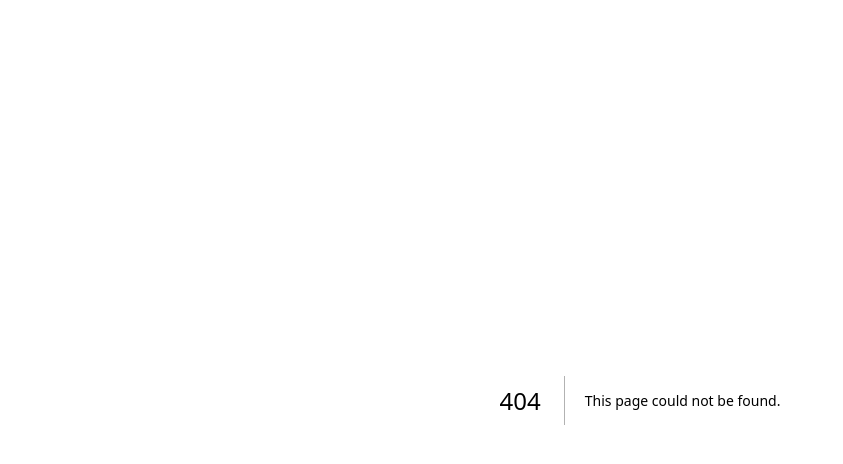
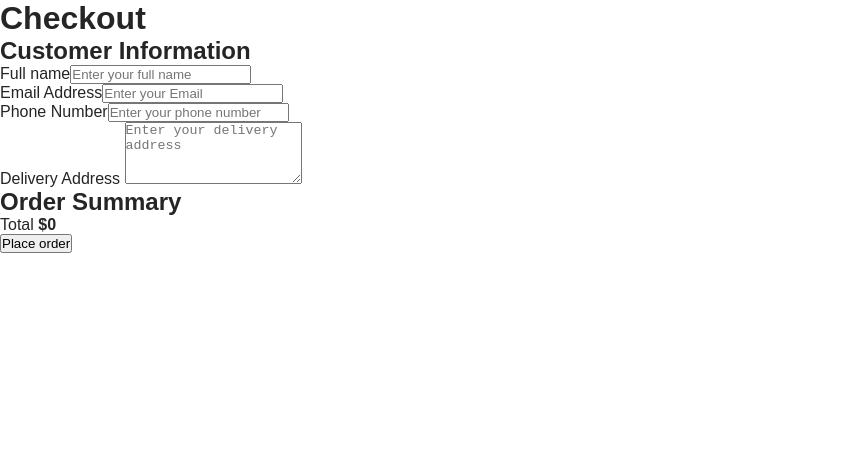
Before and after one commit to preciousosabouhien-hub/E-commerce-web-app, a Next.js app: page /checkout in a window 1280 px wide. Before the commit this address had no page. Shown: the top 464 px of the page, without its empty margins (0-843 px from the left). Built offline with nearby package versions, Linux system fonts and the light colour scheme.

Commit message:
added style to the cart page, added increase and decrease option to the cart page, started developing the checkout page.

```diff
--- /dev/null
+++ b/app/checkout/page.js
@@ -0,0 +1,64 @@
+"use client";
+ import { useCart } from "../../context/CartContext";
+
+ export default function CheckoutPage() {
+    const{ cart } = useCart();
+
+    const subtotal = cart.reduce(
+        (total, item) => total + item.price * item.quantity, 0
+    );
+
+  return (
+    <main className = "checkout-page" >
+        <h1> Checkout</h1>
+        <div className="checkout-form" >
+           <section className="checkout-form" >
+            <h2>Customer Information </h2>
+            <form>
+                <div className="form-group">
+                    <label htmlFor="name">
+                        Full name
+                        </label>
+                        <input type="text"  id="name"  placeholder="Enter your full name" />
+                        </div>
+                        <div className="form-group" >
+                            <label htmlFor="email">
+                                Email Address
+                                </label>
+                                <input type="email" id="email" placeholder="Enter your Email" /></div>
+                                   <div className="form-group" >
+                            <label htmlFor="phone">
+                                Phone Number
+                                </label>
+                                <input type="tel" id="phone" placeholder="Enter your phone number" /></div>
+                        <div className="form-group" >
+                            <label htmlFor="address" >
+                                Delivery Address </label>
+                                <textarea id="address" placeholder="Enter your delivery address" rows="4"></textarea>
+                                </div></form></section>
+                            <section className="checkout-summary" >
+                            <h2>Order Summary</h2>
+                            {cart.map((item) => (
+                                <div className="checkout-item" key={item.id}>
+                                    <div><h3> {item.name}</h3>
+                                    <p>{item.quantity} x ${item.price.toLocaleString()}</p>
+                                    </div>
+                                <strong>
+                                    ${(
+                                        item.price * item.quantity).toLocaleString()}
+                                        </strong>
+                                        </div> ))}
+
+                                        <div className="checkout-total"><span>Total</span>
+                                        <strong> ${subtotal.toLocaleString()}
+                                            </strong>
+                                            </div>
+                                            <button className="place-order-button">
+                                                Place order</button>
+                                                </section>
+                                                </div>
+                                                </main>
+
+                            );
+
+}
--- a/app/globals.css
+++ b/app/globals.css
@@ -271,10 +271,11 @@ body {
 /* ================================================================== Cart Page Styling ================================================ */
 
 /* =============================================================================================================================== */
+
 .cart-page {
   min-height: 80vh;
   padding: 60px;
-  background: #f8f8f8 ;
+  background:  #dbdada;
 }
 
 .cart-page h1 {
@@ -289,13 +290,7 @@ body {
   font-size: 18px;
   color: #666;
 }
-
-.cart-page img{
-  width:200px;
-  height:auto;
-}
-
-/* Cart items container  */
+                /* Cart items container  */
 .cart-items {
   max-width: 900px;
   margin: 0 auto;
@@ -303,13 +298,32 @@ body {
   flex-direction: column;
   gap: 20px;
 }
+                /* individual cart item */
+.cart-item{
+  display: flex;
+  align-items: center;
+  gap:25px;
+  padding: 20px;
+  background: #f8f8f8;
+  border-radius: 10px;
+  border: 1px solid #ddd;
+}
+                  /* Product image */
 
-/* Product image */
+.cart-item img{
+  width:150px;
+  height:150px;
+  object-fit: cover;
+  border-radius: 8px;
+}
+              /* Product information */
+
 .cart-item h2 {
   font-size: 22px;
   margin-bottom: 10px;
   color:#0a0a0a;
 }
+                /* Remove button */
 
 .cart-item button {
   padding: 10px 18px;
@@ -330,9 +344,84 @@ body {
 color:#0a0a0a;
 }
 
-.quantity{
-  font-size:18px;
+.quantity-controls {
+  display:flex;
+  align-items: center;
+  gap: 15px;
+  margin: 15px 0;
+}
+
+.quantity-controls button {
+  width: 35px;
+  height: 35px;
+  padding: 0;
+  border: 1px solid #ddd;
+  border-radius: 6px;
+  background: #f5f5f5;
+  color: #111;
+  font-size:20px;
+  cursor: #111;
+  transition: 0.2s ease;
+}
+
+.quantity-controls button:hover{
+  background: #111;
+  color:white;
+}
+
+.quantity-controls span {
+  min-width: 25px;
+  text-align: center;
+  font-size: 18px;
+  font-weight: bold;
+  color:#111;
+}
+.cart-summary{
+  max-width: 900px;
+  margin: 30px auto 0;
+  padding: 25px;
+  background: white;
+  border: 1px solid #ddd;
+  border-radius: 10px;
   color:#0a0a0a;
+}
+.cart-summary h2{
+  font-size: 24px;
+  margin-bottom: 20px;
+  color:#0a0a0a;
+}
+
+.summary-row {
+  display: flex;
+  justify-content: space-between;
+  align-items: center;
+  padding: 20px 0;
+  border-top: 1px solid #ddd;
+  font-size: 18px;
+}
+
+.summary-row strong{
+  font-size: 22px;
+}
+
+.checkout-button{
+  display: block;
+  width: 100%;
+  padding: 14px;
+  border: none;
+  border-radius: 6px;
+  background: #111;
+  color: white;
+  font-size: 16px;
+  text-align: center;
+  text-decoration: none;
+  cursor: pointer;
+  transition: 0.3s ease;
+}
+
+.checkout-button:hover{
+  background: #333;
+  transform: translateY(-2px);
 }
 /* ================================================================================================================================ */
 
--- a/components/Navbar.jsx
+++ b/components/Navbar.jsx
@@ -4,14 +4,14 @@ import Link from "next/link";
 import { useState } from "react" ;
 import { useCart } from "../context/CartContext";
 import { FontAwesomeIcon } from '@fortawesome/react-fontawesome';
-import {
-    faBars, faXmark,
-} from "@fortawesome/free-solid-svg-icons" ;
+import { faBars, faXmark, faCartShopping } from "@fortawesome/free-solid-svg-icons" ;
 
 export default function Navbar(){
     const [isMenuOpen, setIsMenuOpen ] = useState(false);
 
     const { cart } = useCart();
+    const cartCount = cart.reduce (
+        (total, item) => total + item.quantity, 0);
     return(
         <nav className="Navbar">
             <div className="logo"><a href="/">
@@ -19,7 +19,7 @@ export default function Navbar(){
                 <div className={`nav-links ${isMenuOpen ? "active" : "" } `}>
                     <Link href="/">Home</Link>
                     <Link href="/">Products</Link>
-                    <Link href="/cart">Cart({cart.length})</Link>
+                    <Link href="/cart"><FontAwesomeIcon icon={faCartShopping} />  Cart ({cartCount})</Link>
 
                     </div>
                     <button className="menu-button" onClick={() => setIsMenuOpen(!isMenuOpen)}
--- a/context/CartContext.jsx
+++ b/context/CartContext.jsx
@@ -16,13 +16,9 @@ export function CartProvider({ children }) {
                }
     const decreaseQuantity = (productId) => {
         setCart((currentCart) =>
-         currentCart
-          .map((item) =>
-            item.id === productId
-             ? { ...item, quantity: item.quantity - 1 }
-               : item
+         currentCart.map((item) =>   item.id === productId ? { ...item, quantity: item.quantity - 1 } : item
             )
-            .filter((item) => item,quantity > 0)
+            .filter((item) => item.quantity > 0)
              );
     };
     const addToCart = (product) => {
@@ -41,7 +37,7 @@ export function CartProvider({ children }) {
                 ...currentCart,
                 {
                     ...product,
-                    quantity: 1,
+                   quantity: 1,
                 },
              ];
         });
```
Also changed, not shown: app/cart/page.js (+18 -7 lines), cart/page.js (deleted, +0 -31 lines).
